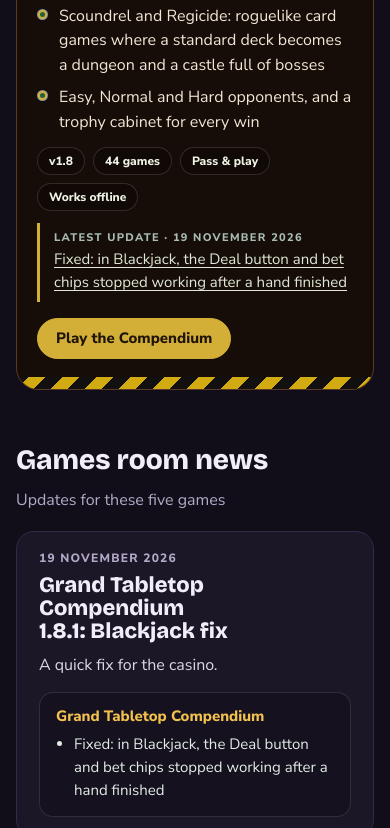
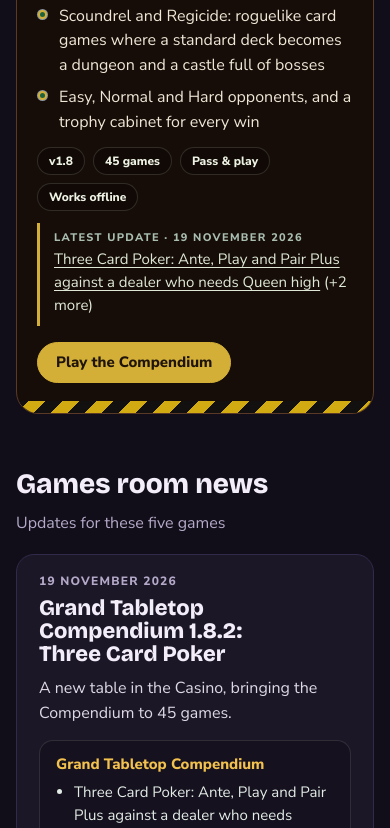
Before and after one commit to kralnu90/kralnu90.github.io, a plain HTML site: page play/index.html in a window 390 px wide. Shown: the part 7475-8303 px from the top of the page. Drawn offline with nearby package versions, Linux system fonts and the light colour scheme; a web font is replaced by a local one.

Commit message:
News: Grand Tabletop Compendium 1.8.2
Co-Authored-By: Claude Opus 5.5 <noreply@anthropic.com>
Claude-Session: https://claude.ai/code/session_016di4NykdymKfEdeNHucvS4

```diff
--- a/news.json
+++ b/news.json
@@ -1,4 +1,20 @@
 [
+ {
+  "date": "2026-11-19",
+  "type": "update",
+  "title": "Grand Tabletop Compendium 1.8.2: Three Card Poker",
+  "message": "A new table in the Casino, bringing the Compendium to 45 games.",
+  "changes": [
+   {
+    "game": "Grand Tabletop Compendium",
+    "items": [
+     "Three Card Poker: Ante, Play and Pair Plus against a dealer who needs Queen high",
+     "Ante bonus for straights and better, plus a play-or-fold strategy hint",
+     "Your bets stay on the table between hands"
+    ]
+   }
+  ]
+ },
  {
   "date": "2026-11-19",
   "type": "update",
--- a/play/index.html
+++ b/play/index.html
@@ -127,7 +127,7 @@
 
       <article class="game gc" aria-labelledby="gc-h">
         <div class="info">
-          <div class="tagline">Forty-four parlour, family, pub, casino and word games in one</div>
+          <div class="tagline">Forty-five parlour, family, pub, casino and word games in one</div>
           <h3 id="gc-h">The Grand Tabletop <span>Compendium</span></h3>
           <p class="lede">Pull up a chair in a candlelit parlour. Royal strategy, tumbling dice, pub cards, quiet puzzles, word games, family favourites, a murder to solve and a dungeon to delve, all at one table.</p>
           <ul class="feat">
@@ -140,7 +140,7 @@
             <li>Scoundrel and Regicide: roguelike card games where a standard deck becomes a dungeon and a castle full of bosses</li>
             <li>Easy, Normal and Hard opponents, and a trophy cabinet for every win</li>
           </ul>
-          <div class="facts"><span class="fact">v1.8</span><span class="fact">44 games</span><span class="fact">Pass &amp; play</span><span class="fact">Works offline</span></div>
+          <div class="facts"><span class="fact">v1.8</span><span class="fact">45 games</span><span class="fact">Pass &amp; play</span><span class="fact">Works offline</span></div>
           <div class="latest" data-game="Grand Tabletop Compendium" hidden></div>
           <div class="ctas"><a class="btn gold" href="https://kralnugames.com/grand-compendium/" target="_blank" rel="noopener">Play the Compendium</a></div>
         </div>
```
